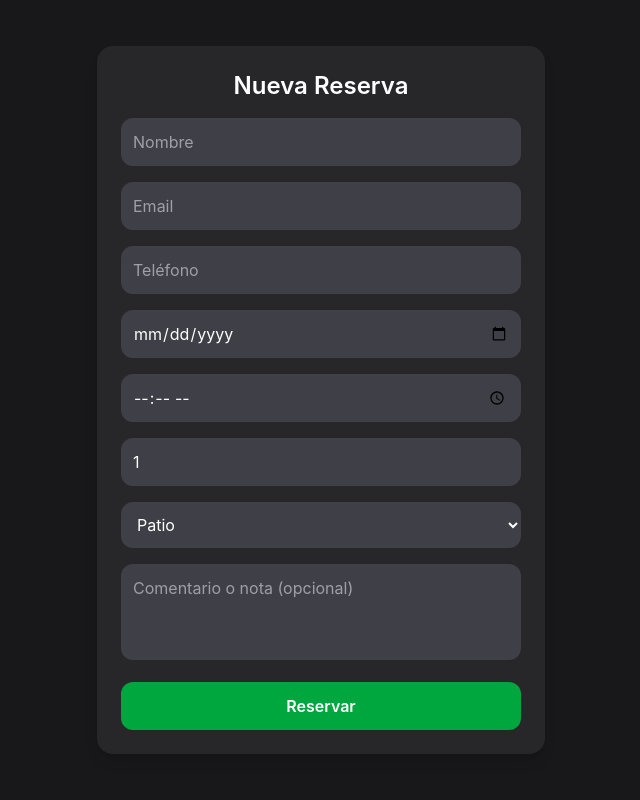
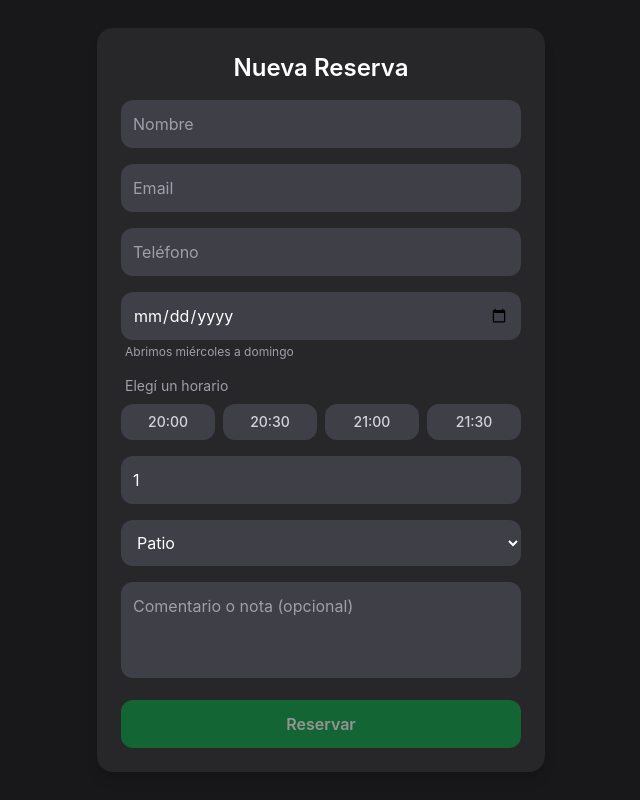
Before and after one commit to JCAllall/rizoma-reservas-2025, a Next.js app in the folder frontend/: page /nuevaReserva in a window 1280 px wide. Shown: the whole page, without its empty margins (319-959 px from the left). Built offline with nearby package versions, Linux system fonts and the light colour scheme.

Commit message:
reservas corregidas

```diff
--- a/frontend/pages/nuevaReserva.tsx
+++ b/frontend/pages/nuevaReserva.tsx
@@ -26,6 +26,18 @@ const FORM_INICIAL: ReservaForm = {
   comentario: "",
 };
 
+const HORARIOS = ["20:00", "20:30", "21:00", "21:30"];
+
+// Devuelve la fecha mínima seleccionable (hoy)
+const fechaMinima = () => new Date().toISOString().split("T")[0];
+
+// Verifica si una fecha es lunes (1) o martes (2) — días cerrados
+const esDiaCerrado = (fechaStr: string) => {
+  if (!fechaStr) return false;
+  const dia = new Date(`${fechaStr}T00:00:00`).getDay();
+  return dia === 1 || dia === 2;
+};
+
 export default function NuevaReserva() {
   const [form, setForm] = useState<ReservaForm>(FORM_INICIAL);
   const [reservaExitosa, setReservaExitosa] = useState(false);
@@ -34,11 +46,27 @@ export default function NuevaReserva() {
 
   const handleChange = (e: ChangeEvent<HTMLInputElement | HTMLSelectElement | HTMLTextAreaElement>) => {
     const { name, value } = e.target;
+
+    if (name === "fecha") {
+      // Si elige lunes o martes, limpiar la fecha y avisar
+      if (esDiaCerrado(value)) {
+        toast.error("Los lunes y martes estamos cerrados. Por favor elegí otro día.");
+        setForm((prev) => ({ ...prev, fecha: "" }));
+        return;
+      }
+    }
+
     setForm((prev) => ({ ...prev, [name]: name === "personas" ? parseInt(value) : value }));
   };
 
   const handleSubmit = async (e: FormEvent<HTMLFormElement>) => {
     e.preventDefault();
+
+    if (esDiaCerrado(form.fecha)) {
+      toast.error("Los lunes y martes estamos cerrados.");
+      return;
+    }
+
     setCargando(true);
     try {
       const res = await axios.post(`${process.env.NEXT_PUBLIC_API_URL}/api/reservas`, form);
@@ -80,7 +108,13 @@ export default function NuevaReserva() {
     <div className="min-h-screen bg-zinc-900 text-white flex items-center justify-center px-4">
       <AnimatePresence mode="wait">
         {reservaExitosa && datosConfirmados ? (
-          <motion.div key="confirmacion" className="text-center p-6 rounded-2xl bg-zinc-800 shadow-lg max-w-md w-full space-y-4" initial={{ opacity: 0, scale: 0.9 }} animate={{ opacity: 1, scale: 1 }} exit={{ opacity: 0, scale: 0.9 }}>
+          <motion.div
+            key="confirmacion"
+            className="text-center p-6 rounded-2xl bg-zinc-800 shadow-lg max-w-md w-full space-y-4"
+            initial={{ opacity: 0, scale: 0.9 }}
+            animate={{ opacity: 1, scale: 1 }}
+            exit={{ opacity: 0, scale: 0.9 }}
+          >
             <CheckCircle size={64} className="text-green-500 mx-auto" />
             <h2 className="text-2xl font-bold">¡Reserva Confirmada!</h2>
             <p className="text-sm text-zinc-300">Te esperamos en Rizoma 🍷</p>
@@ -95,26 +129,97 @@ export default function NuevaReserva() {
               <p><strong>Comentario:</strong> {datosConfirmados.comentario || "—"}</p>
             </div>
             <div className="space-y-2">
-              <a href={generarLinkGoogleCalendar()} target="_blank" rel="noopener noreferrer" className="block bg-blue-600 hover:bg-blue-700 transition px-4 py-2 rounded-xl text-white font-semibold">Agregar a Google Calendar</a>
-              <a href={generarLinkWhatsApp()} target="_blank" rel="noopener noreferrer" className="block bg-green-600 hover:bg-green-700 transition px-4 py-2 rounded-xl text-white font-semibold">Compartir por WhatsApp</a>
+              <a href={generarLinkGoogleCalendar()} target="_blank" rel="noopener noreferrer"
+                className="block bg-blue-600 hover:bg-blue-700 transition px-4 py-2 rounded-xl text-white font-semibold">
+                Agregar a Google Calendar
+              </a>
+              <a href={generarLinkWhatsApp()} target="_blank" rel="noopener noreferrer"
+                className="block bg-green-600 hover:bg-green-700 transition px-4 py-2 rounded-xl text-white font-semibold">
+                Compartir por WhatsApp
+              </a>
             </div>
-            <button onClick={() => { setReservaExitosa(false); setDatosConfirmados(null); setForm(FORM_INICIAL); }} className="mt-2 bg-zinc-600 hover:bg-zinc-500 transition px-4 py-2 rounded-xl text-white font-semibold w-full">Hacer otra reserva</button>
+            <button
+              onClick={() => { setReservaExitosa(false); setDatosConfirmados(null); setForm(FORM_INICIAL); }}
+              className="mt-2 bg-zinc-600 hover:bg-zinc-500 transition px-4 py-2 rounded-xl text-white font-semibold w-full"
+            >
+              Hacer otra reserva
+            </button>
           </motion.div>
         ) : (
-          <motion.form key="formulario" onSubmit={handleSubmit} className="bg-zinc-800 p-6 rounded-2xl shadow-lg max-w-md w-full space-y-4" initial={{ opacity: 0, y: 20 }} animate={{ opacity: 1, y: 0 }} transition={{ duration: 0.4 }}>
+          <motion.form
+            key="formulario"
+            onSubmit={handleSubmit}
+            className="bg-zinc-800 p-6 rounded-2xl shadow-lg max-w-md w-full space-y-4"
+            initial={{ opacity: 0, y: 20 }}
+            animate={{ opacity: 1, y: 0 }}
+            transition={{ duration: 0.4 }}
+          >
             <h2 className="text-2xl font-semibold text-center">Nueva Reserva</h2>
-            <input name="nombre" placeholder="Nombre" onChange={handleChange} value={form.nombre} className="w-full p-3 rounded-xl bg-zinc-700 text-white placeholder-zinc-400 outline-none focus:ring-2 focus:ring-green-500" required />
-            <input name="email" placeholder="Email" type="email" onChange={handleChange} value={form.email} className="w-full p-3 rounded-xl bg-zinc-700 text-white placeholder-zinc-400 outline-none focus:ring-2 focus:ring-green-500" required />
-            <input name="telefono" placeholder="Teléfono" type="tel" onChange={handleChange} value={form.telefono} className="w-full p-3 rounded-xl bg-zinc-700 text-white placeholder-zinc-400 outline-none focus:ring-2 focus:ring-green-500" required />
-            <input name="fecha" type="date" onChange={handleChange} value={form.fecha} className="w-full p-3 rounded-xl bg-zinc-700 text-white outline-none focus:ring-2 focus:ring-green-500" required />
-            <input name="hora" type="time" onChange={handleChange} value={form.hora} className="w-full p-3 rounded-xl bg-zinc-700 text-white outline-none focus:ring-2 focus:ring-green-500" required />
-            <input name="personas" type="number" min={1} max={8} value={form.personas} onChange={handleChange} className="w-full p-3 rounded-xl bg-zinc-700 text-white outline-none focus:ring-2 focus:ring-green-500" />
-            <select name="sector" value={form.sector} onChange={handleChange} className="w-full p-3 rounded-xl bg-zinc-700 text-white outline-none focus:ring-2 focus:ring-green-500">
+
+            <input name="nombre" placeholder="Nombre" onChange={handleChange} value={form.nombre}
+              className="w-full p-3 rounded-xl bg-zinc-700 text-white placeholder-zinc-400 outline-none focus:ring-2 focus:ring-green-500" required />
+
+            <input name="email" placeholder="Email" type="email" onChange={handleChange} value={form.email}
+              className="w-full p-3 rounded-xl bg-zinc-700 text-white placeholder-zinc-400 outline-none focus:ring-2 focus:ring-green-500" required />
+
+            <input name="telefono" placeholder="Teléfono" type="tel" onChange={handleChange} value={form.telefono}
+              className="w-full p-3 rounded-xl bg-zinc-700 text-white placeholder-zinc-400 outline-none focus:ring-2 focus:ring-green-500" required />
+
+            {/* Fecha — solo miércoles a domingo */}
+            <div>
+              <input
+                name="fecha"
+                type="date"
+                onChange={handleChange}
+                value={form.fecha}
+                min={fechaMinima()}
+                className="w-full p-3 rounded-xl bg-zinc-700 text-white outline-none focus:ring-2 focus:ring-green-500"
+                required
+              />
+              <p className="text-xs text-zinc-400 mt-1 pl-1">Abrimos miércoles a domingo</p>
+            </div>
+
+            {/* Horarios fijos como botones */}
+            <div>
+              <p className="text-sm text-zinc-400 mb-2 pl-1">Elegí un horario</p>
+              <div className="grid grid-cols-4 gap-2">
+                {HORARIOS.map((h) => (
+                  <button
+                    key={h}
+                    type="button"
+                    onClick={() => setForm((prev) => ({ ...prev, hora: h }))}
+                    className={`py-2 rounded-xl text-sm font-medium transition ${
+                      form.hora === h
+                        ? "bg-green-600 text-white"
+                        : "bg-zinc-700 text-zinc-300 hover:bg-zinc-600"
+                    }`}
+                  >
+                    {h}
+                  </button>
+                ))}
+              </div>
+              {/* Campo hidden para validación del formulario */}
+              <input type="hidden" name="hora" value={form.hora} required />
+            </div>
+
+            <input name="personas" type="number" min={1} max={8} value={form.personas} onChange={handleChange}
+              placeholder="Cantidad de personas"
+              className="w-full p-3 rounded-xl bg-zinc-700 text-white outline-none focus:ring-2 focus:ring-green-500" />
+
+            <select name="sector" value={form.sector} onChange={handleChange}
+              className="w-full p-3 rounded-xl bg-zinc-700 text-white outline-none focus:ring-2 focus:ring-green-500">
               <option value="Patio">Patio</option>
               <option value="Esquina">Esquina</option>
             </select>
-            <textarea name="comentario" placeholder="Comentario o nota (opcional)" onChange={handleChange} value={form.comentario} rows={3} className="w-full p-3 rounded-xl bg-zinc-700 text-white placeholder-zinc-400 outline-none focus:ring-2 focus:ring-green-500 resize-none" />
-            <button type="submit" disabled={cargando} className="w-full bg-green-600 hover:bg-green-700 transition p-3 rounded-xl text-white font-semibold disabled:opacity-50">{cargando ? "Enviando..." : "Reservar"}</button>
+
+            <textarea name="comentario" placeholder="Comentario o nota (opcional)" onChange={handleChange}
+              value={form.comentario} rows={3}
+              className="w-full p-3 rounded-xl bg-zinc-700 text-white placeholder-zinc-400 outline-none focus:ring-2 focus:ring-green-500 resize-none" />
+
+            <button type="submit" disabled={cargando || !form.hora}
+              className="w-full bg-green-600 hover:bg-green-700 transition p-3 rounded-xl text-white font-semibold disabled:opacity-50">
+              {cargando ? "Enviando..." : "Reservar"}
+            </button>
           </motion.form>
         )}
       </AnimatePresence>
```
Also changed, not shown: 1 other file (tests, documents, lock files or other folders).
